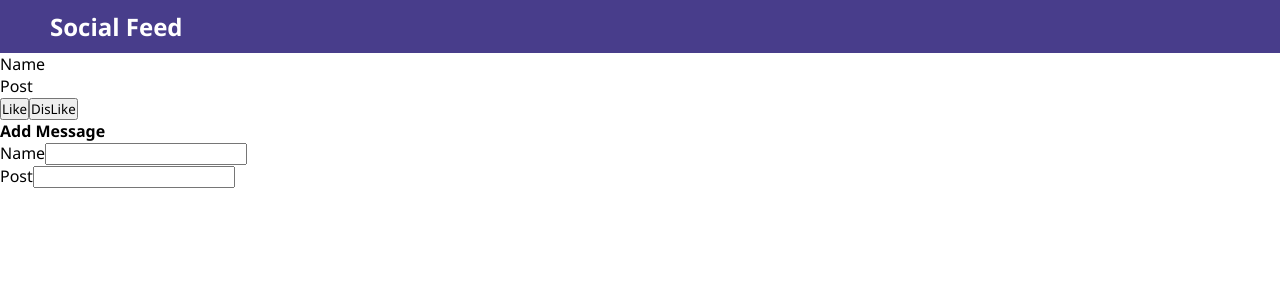
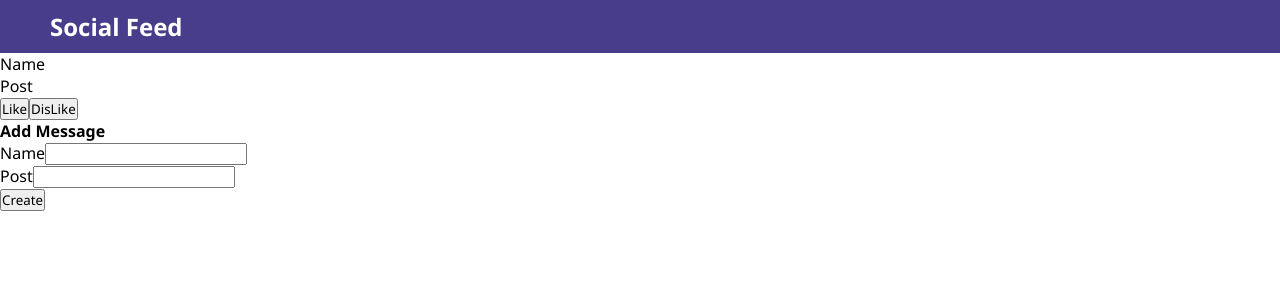
Before and after one commit to andreacalderon0493/SocialFeedRepo, a React (Create React App) app: page / in a window 1280 px wide. Shown: the top 300 px of the page. Built offline with nearby package versions, Linux system fonts and the light colour scheme.

Commit message:
completed submit form by adding Post button

```diff
--- a/src/App.jsx
+++ b/src/App.jsx
@@ -3,10 +3,6 @@
 import PostList from "./components/Post/Post";
 import CreatePostForm from "./components/CreatePostForm/CreatePostForm";
 function App() {
-  const selectedMessage = {
-    name: "Andrea Calderon",
-    post: "Hello All! Welcome to my first React App",
-  };
   return (
     <div className="App">
       <Header />
--- a/src/components/CreatePostForm/CreatePostForm.jsx
+++ b/src/components/CreatePostForm/CreatePostForm.jsx
@@ -4,8 +4,17 @@
   const [name, setName] = useState(" ");
   const [post, setPost] = useState("");
 
+  const handleSubmit = (e) => {
+    e.preventDefault();
+    const formData = {
+      name,
+      post,
+    };
+    console.log(formData);
+  };
+
   return (
-    <form className="flex-item">
+    <form onSubmit={handleSubmit} className="flex-item">
       <h4>Add Message</h4>
       <div>
         <div>
@@ -17,6 +26,7 @@
           <input value={post} onChange={(e) => setPost(e.target.value)} />
         </div>
       </div>
+      <button type="submit">Create</button>
     </form>
   );
 };
```
